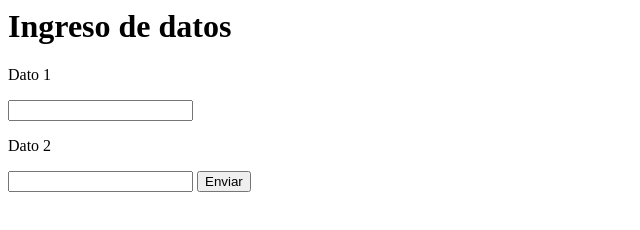
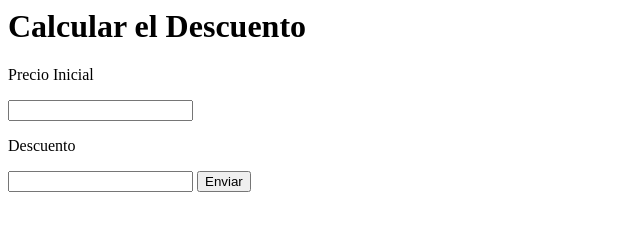
Before and after one commit to NadiaElso/CalcularElDescuento, a website built with Parcel: page index.html in a window 1280 px wide. Shown: the whole page, without its empty margins (0-640 px from the left). Built offline with nearby package versions, Linux system fonts and the light colour scheme.

Commit message:
arregle las variables

```diff
--- a/datos.ts
+++ b/datos.ts
@@ -1,13 +1,13 @@
 let btnEnv = document.getElementById("btnEnviar");
-let dato = document.getElementById("dato");
-let dato2 = document.getElementById("dato2");
+let PrecioInicial= document.getElementById("PrecioInicial");
+let Descuento = document.getElementById("Descuento");
 
 btnEnv.addEventListener("click", () => {
   // TU CODIGO VA AQUI, POR EJEMPLO:
-  let numeroA: number = Number(dato.value);
-  let numeroB: number = Number(dato2.value);
-  let resultado: number = numeroA * numeroB;
-  console.log("el area del rectangulo es:");
+  let numeroA: number = Number(PrecioInicial.value);
+  let numeroB: number = Number(Descuento.value);
+  let resultado: number = (numeroA * numeroB)/100;
+  console.log("el descuento es de:");
   console.log(resultado);
   //}
 });
--- a/index.html
+++ b/index.html
@@ -1,14 +1,14 @@
 <html>
   <head>
-    <title>Ingreso de datos</title>
+    <title>Calcular el Descuento</title>
     <meta charset="UTF-8" />
   </head>
   <body>
-    <h1>Ingreso de datos</h1>
-    <p>Dato 1</p>
-    <input type="text" id="dato" />
-    <p>Dato 2</p>
-    <input type="text" id="dato2" />
+    <h1>Calcular el Descuento</h1>
+    <p>Precio Inicial</p>
+    <input type="text" id="PrecioInicial" />
+    <p>Descuento</p>
+    <input type="text" id="Descuento" />
     <button id="btnEnviar">Enviar</button>
     <script src="datos.ts"></script>
   </body>
```
